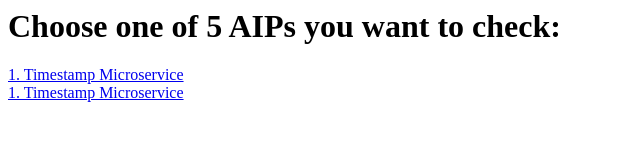
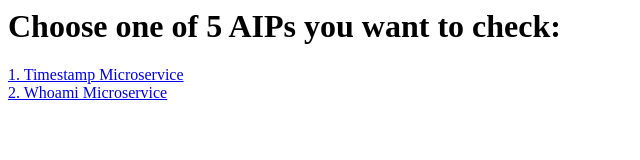
Before and after one commit to Megabyteceer/fcc-api-projects, a website: page src/public/index.html in a window 1280 px wide. Shown: the full height of the page, 0-640 px from the left. Drawn offline with Linux system fonts and the light colour scheme.

Commit message:
index page fix

```diff
--- a/src/public/index.html
+++ b/src/public/index.html
@@ -1,3 +1,3 @@
 <h1>Choose one of 5 AIPs you want to check:</h1>
 <a href="/api-1">1. Timestamp Microservice</a><br>
-<a href="/api-2">1. Timestamp Microservice</a><br>
+<a href="/api-2">2. Whoami Microservice</a><br>
```
